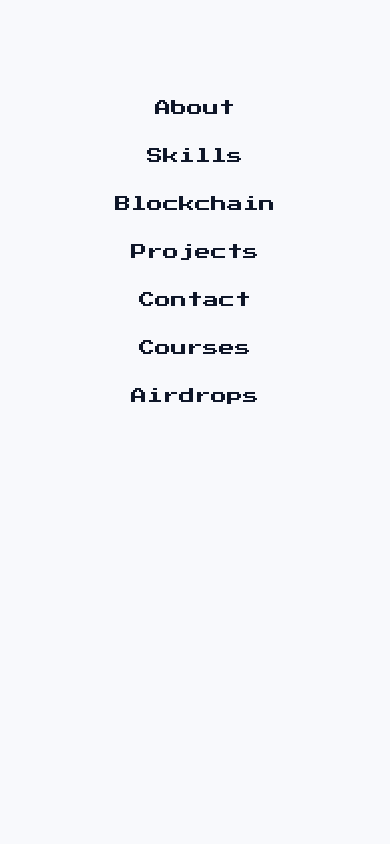
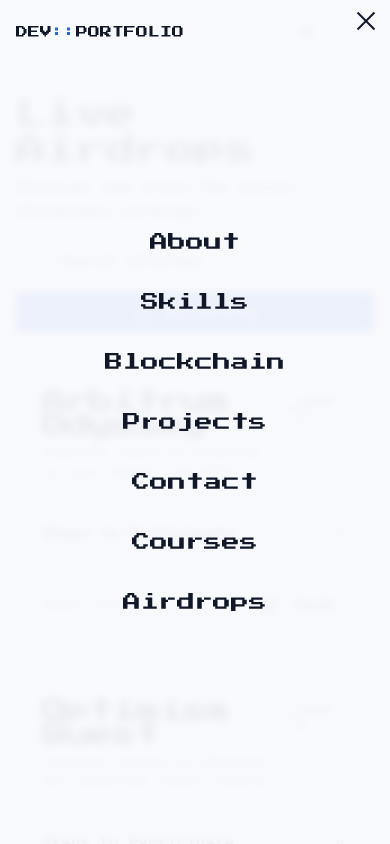
Before and after one commit to ChainScriptor/rio3601, a React (Vite) app: page /airdrops in a window 390 px wide. Both pictures are taken after a click on the button 358 px from the left and 32 px from the top of the page. Shown: the top 844 px of the page. Built offline with nearby package versions, Linux system fonts and the light colour scheme.

Commit message:
Make navbar responsive
Implement responsive design for the navbar. The mobile menu now toggles correctly, and navigation links are displayed appropriately on different screen sizes.

```diff
--- a/src/components/navbar.tsx
+++ b/src/components/navbar.tsx
@@ -22,6 +22,24 @@ export function Navbar() {
     window.addEventListener("scroll", handleScroll);
     return () => window.removeEventListener("scroll", handleScroll);
   }, []);
+
+  // Close mobile menu when route changes
+  useEffect(() => {
+    setMobileMenuOpen(false);
+  }, [location.pathname]);
+
+  // Prevent body scroll when mobile menu is open
+  useEffect(() => {
+    if (mobileMenuOpen) {
+      document.body.style.overflow = 'hidden';
+    } else {
+      document.body.style.overflow = 'unset';
+    }
+
+    return () => {
+      document.body.style.overflow = 'unset';
+    };
+  }, [mobileMenuOpen]);
 
   const handleNavClick = (e: React.MouseEvent<HTMLAnchorElement>, href: string) => {
     // Only handle # links when on the home page
@@ -66,26 +84,49 @@ export function Navbar() {
           : "bg-transparent"
       )}
     >
-      <div className="container mx-auto px-4 py-4 flex items-center justify-between">
+      <div className="container mx-auto px-4 sm:px-6 lg:px-8 py-3 sm:py-4 flex items-center justify-between">
         <Link
           to="/"
-          className="font-pixel text-sm md:text-base text-foreground hover:text-primary transition-colors"
+          className="font-pixel text-xs sm:text-sm md:text-base text-foreground hover:text-primary transition-colors z-50 relative"
+          onClick={() => setMobileMenuOpen(false)}
         >
           DEV<span className="text-primary">::</span>PORTFOLIO
         </Link>
 
         {/* Desktop Navigation */}
-        <nav className="hidden md:flex items-center space-x-6">
+        <nav className="hidden lg:flex items-center space-x-4 xl:space-x-6">
           {navItems.map((item) => (
             <Link
               key={item.name}
               to={item.href}
               onClick={(e) => handleNavClick(e, item.href)}
-              className="nav-link"
+              className="nav-link text-xs xl:text-sm"
             >
               {item.name}
             </Link>
           ))}
+          <ThemeToggle />
+        </nav>
+
+        {/* Tablet Navigation */}
+        <nav className="hidden md:flex lg:hidden items-center space-x-3">
+          {navItems.slice(0, 4).map((item) => (
+            <Link
+              key={item.name}
+              to={item.href}
+              onClick={(e) => handleNavClick(e, item.href)}
+              className="nav-link text-xs"
+            >
+              {item.name}
+            </Link>
+          ))}
+          <button
+            onClick={() => setMobileMenuOpen(!mobileMenuOpen)}
+            className="p-2 text-foreground hover:text-primary transition-colors"
+            aria-label="More options"
+          >
+            <Menu className="h-5 w-5" />
+          </button>
           <ThemeToggle />
         </nav>
 
@@ -94,14 +135,23 @@ export function Navbar() {
           <ThemeToggle />
           <button
             onClick={() => setMobileMenuOpen(!mobileMenuOpen)}
-            className="ml-4 p-1 text-foreground"
+            className="ml-3 p-2 text-foreground hover:text-primary transition-colors z-50 relative"
             aria-label="Toggle menu"
           >
-            {mobileMenuOpen ? (
-              <X className="h-6 w-6" />
-            ) : (
-              <Menu className="h-6 w-6" />
-            )}
+            <div className="relative w-6 h-6">
+              <span className={cn(
+                "absolute h-0.5 w-6 bg-current transform transition-all duration-300 ease-in-out",
+                mobileMenuOpen ? "rotate-45 translate-y-0" : "-translate-y-2"
+              )} />
+              <span className={cn(
+                "absolute h-0.5 w-6 bg-current transform transition-all duration-300 ease-in-out",
+                mobileMenuOpen ? "opacity-0" : "opacity-100"
+              )} />
+              <span className={cn(
+                "absolute h-0.5 w-6 bg-current transform transition-all duration-300 ease-in-out",
+                mobileMenuOpen ? "-rotate-45 translate-y-0" : "translate-y-2"
+              )} />
+            </div>
           </button>
         </div>
       </div>
@@ -109,12 +159,23 @@ export function Navbar() {
       {/* Mobile Navigation */}
       <div
         className={cn(
-          "md:hidden fixed inset-0 z-40 bg-background transform transition-transform duration-300 ease-in-out pt-16",
-          mobileMenuOpen ? "translate-x-0" : "translate-x-full"
+          "fixed inset-0 z-40 transform transition-all duration-300 ease-in-out",
+          "md:hidden lg:hidden",
+          mobileMenuOpen
+            ? "translate-x-0 opacity-100"
+            : "translate-x-full opacity-0"
         )}
       >
-        <nav className="flex flex-col items-center space-y-6 px-4 py-8">
-          {navItems.map((item) => (
+        {/* Backdrop */}
+        <div
+          className="absolute inset-0 bg-background/95 backdrop-blur-sm"
+          onClick={() => setMobileMenuOpen(false)}
+        />
+
+        {/* Menu Content */}
+        <div className="relative flex flex-col h-full">
+          <div className="flex-1 flex flex-col justify-center items-center space-y-8 px-6">
+            {navItems.map((item, index) => (
               <Link
                 key={item.name}
                 to={item.href}
@@ -122,12 +183,22 @@ export function Navbar() {
                   handleNavClick(e, item.href);
                   setMobileMenuOpen(false);
                 }}
-              className="font-pixel text-base text-foreground hover:text-primary transition-colors"
+                className={cn(
+                  "font-pixel text-lg sm:text-xl text-foreground hover:text-primary",
+                  "transition-all duration-300 transform hover:scale-110",
+                  "opacity-0 translate-y-4",
+                  mobileMenuOpen && "animate-fade-in-up"
+                )}
+                style={{
+                  animationDelay: mobileMenuOpen ? `${index * 100}ms` : "0ms",
+                  animationFillMode: "forwards"
+                }}
               >
                 {item.name}
               </Link>
             ))}
-        </nav>
+          </div>
+        </div>
       </div>
     </header>
   );
```
Lines whose indentation alone changed are shown as unchanged.
